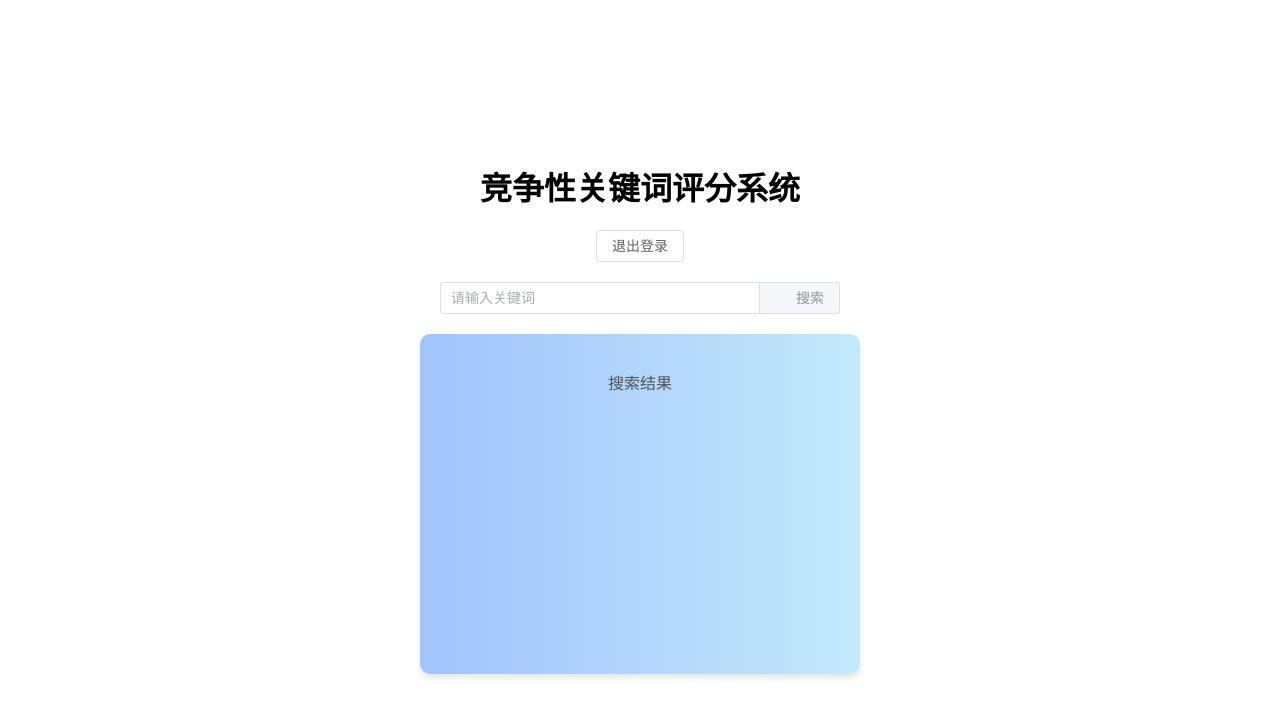
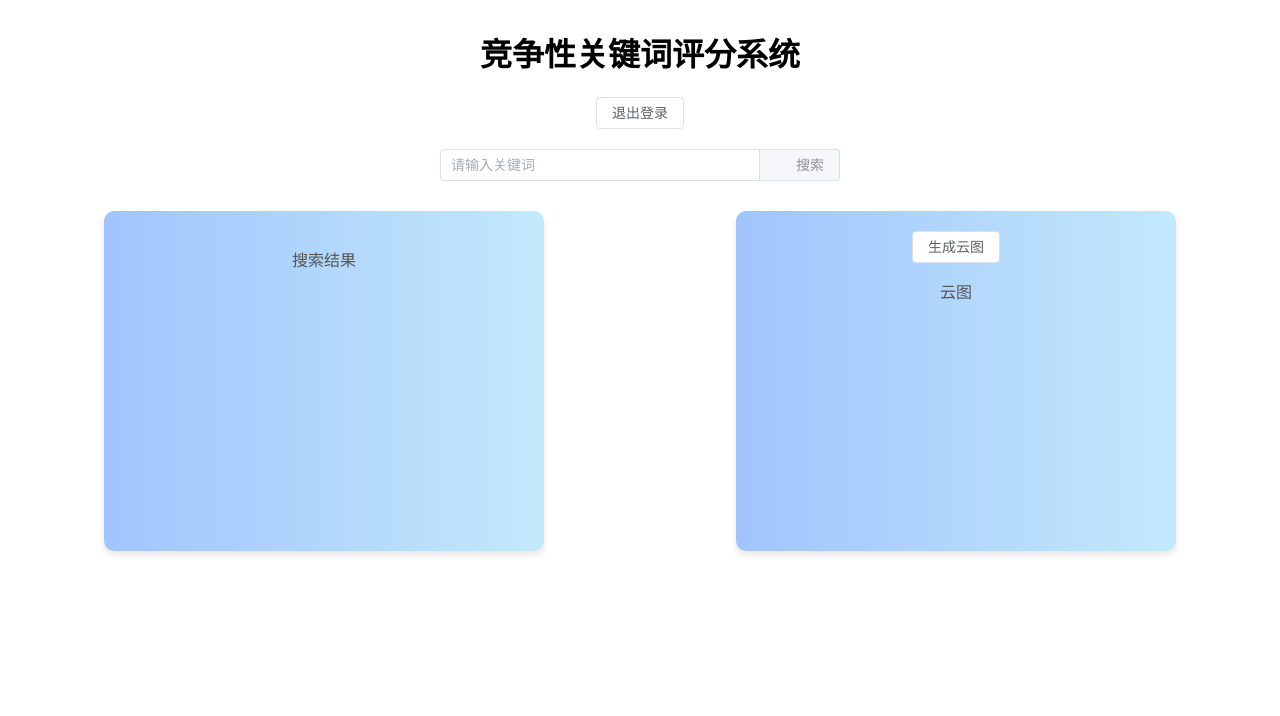
Before and after one commit to Krysta1ll/CompetitionSystem, a Vue app in the folder frontend/: page /user in a window 1280 px wide. Shown: the top 716 px of the page. Built offline with nearby package versions, Linux system fonts and the light colour scheme; sample sign-in values are in the browser's storage.

Commit message:
美化了用户界面，加入了云图功能

```diff
--- a/frontend/package.json
+++ b/frontend/package.json
@@ -9,10 +9,13 @@
   },
   "dependencies": {
     "axios": "^1.6.2",
+    "echarts": "^5.4.3",
+    "echarts-wordcloud": "^2.1.0",
     "element-plus": "^2.4.2",
     "vue": "^3.3.8",
     "vue-router": "^4.2.5",
-    "vue-wordcloud": "^1.1.1"
+    "vue-wordcloud": "^1.1.1",
+    "wordcloud": "^1.2.2"
   },
   "devDependencies": {
     "@vitejs/plugin-vue": "^4.4.0",
--- a/frontend/src/main.js
+++ b/frontend/src/main.js
@@ -1,15 +1,20 @@
-import {createApp} from 'vue'
+import {createApp, ref} from 'vue'
 import App from './App.vue'
 import router from '../router'
 import ElementPlus from 'element-plus'
 import 'element-plus/dist/index.css'
 import axios from "axios";
 import VueWordCloud from "vue-wordcloud";
-
+import * as echarts from 'echarts/core';
+import { CanvasRenderer } from 'echarts/renderers';
+import 'echarts-wordcloud'
+const globalVariable = ref([]);
 const app = createApp(App)
+echarts.use([ CanvasRenderer]);
 //全局设置axios
 app.component('vue-wordcloud', VueWordCloud)
 app.config.globalProperties.$axios = axios;
+app.provide('globalVar', globalVariable);
 axios.defaults.baseURL = "http://localhost:8080"
 app.use(router)
 app.use(ElementPlus)
--- a/frontend/src/views/UserView.vue
+++ b/frontend/src/views/UserView.vue
@@ -1,11 +1,7 @@
 <template>
-    <div class="user-keywords">
-        <!-- 居中放置框体 -->
+    <header class="header">
+        <h1>竞争性关键词评分系统</h1>
 
-        <div class="center-container">
-            <header>
-                <h1 style="align-items: center">竞争性关键词评分系统</h1>
-            </header>
         <el-button class="logout-button" @click="logout">退出登录</el-button>
         <!-- 移动搜索栏到框体外部 -->
         <el-input
@@ -18,8 +14,13 @@
                 <el-button icon="el-icon-search" @click="fetchKeywords">搜索</el-button>
             </template>
         </el-input>
+    </header>
+    <div class="user-keywords">
+        <!-- 居中放置框体 -->
 
-            <!-- 添加框体，并调整内部样式 -->
+        <div class="center-container">
+
+
             <div class="glass-box">
                 <p>搜索结果</p>
                 <div v-if="keywords.length > 0" class="keywords-list">
@@ -27,36 +28,44 @@
                         v-for="(keyword, index) in keywords"
                         :key="index"
                         class="keyword-item"
-                        @mouseenter="showCompetitiveness(keyword.comp)"
-                        @mouseleave="hideCompetitiveness()"
                     >
                         <span>{{ keyword.k }}</span>
-                        <el-rate v-model="ratings[index]" show-text @change="rateKeyword(index)"></el-rate>
-                    </div>
-                </div>
-                <!-- 显示竞争度 -->
-                <div v-if="showCompetitive" class="competitive-info">
-                    竞争度: {{ currentCompetitiveness }}
+                        <span class="competitiveness">竞争度: {{ keyword.comp }}</span>
+                        <el-tooltip class="item" effect="dark" placement="top" :content="'评分: ' + ratings[index]">
+                            <el-rate v-model="ratings[index]"  @change="rateKeyword(index)"></el-rate>
+                        </el-tooltip>
                     </div>
                 </div>
             </div>
 
+            <div class="glass-box">
+                <el-button @click="generateWordCloud">生成云图</el-button>
+                <p>云图</p>
+                <div ref="wordCloud" class="echarts-word-cloud"></div>
+                <!-- 在这里放置您的云图组件 -->
+
             </div>
+        </div>
+
+    </div>
+
+
 </template>
 
 <script>
 import axios from "axios";
-import index from "@/views/Index.vue";
-import VueWordCloud from "vue-wordcloud";
+import * as echarts from 'echarts/core';
+
+import { CanvasRenderer } from 'echarts/renderers';
+
+// 注册词云图和渲染器
+echarts.use([CanvasRenderer]);
+
 export default {
     components: {
-        VueWordCloud,
+        // 您的组件
     },
-    computed: {
-        index() {
-            return index
-        }
-    },
+
     data() {
         return {
             searchQuery: "",
@@ -67,53 +76,72 @@ export default {
             email: "",
             showCompetitive: false, // 是否显示竞争度
             currentCompetitiveness: "", // 当前关键词的竞争度
-            wordCloudData: [
-                { text: "词汇1", value: 10 },
-                { text: "词汇2", value: 8 },
-                { text: "词汇3", value: 6 },
-                { text: "词汇4", value: 4 },
-                { text: "词汇5", value: 2 },
-            ],
         };
     },
+
+    computed: {
+
+    },
+
     created() {
         if (!localStorage.getItem("userToken_user")) this.$router.push("/");
         const token = localStorage.getItem('userToken_user');
-        console.log(token);
         axios.defaults.headers.common['token'] = `${token}`;
     },
+
+
+
     methods: {
-        showCompetitiveness(competitiveness) {
-            this.currentCompetitiveness = competitiveness;
-            this.showCompetitive = true;
-        },
-
-        // 鼠标移出时隐藏竞争度
-        hideCompetitiveness() {
-            this.showCompetitive = false;
-        },
-
         logout() {
-            // 移除JWT Token
             localStorage.removeItem('userToken_user');
-            // 清空用户信息（如果有的话）
             this.user = '';
             this.username = '';
             this.email = '';
-            // 重定向到登录页面
             this.$router.push("/");
+        },
+        generateWordCloud() {
+            // 使用 ref 获取 wordCloud 元素
+            const chart = echarts.init(this.$refs.wordCloud);
+
+            // 从 this.keywords 中获取数据，转换为云图数据格式
+            const wordCloudData = this.keywords.map(keyword => ({
+                name: keyword.k,
+                value: keyword.comp
+            }));
+
+            // 设置云图的配置项
+            const option = {
+                series: [{
+                    type: 'wordCloud',
+                    gridSize: 2,
+                    sizeRange: [12, 50],
+                    rotationRange: [-90, 90],
+                    shape: 'pentagon',
+                    width: '100%',
+                    height: '100%',
+                    textStyle: {
+                        normal: {
+                            color: () => {
+                                return 'rgb(' + [
+                                    Math.round(Math.random() * 255),
+                                    Math.round(Math.random() * 255),
+                                    Math.round(Math.random() * 255)
+                                ].join(',') + ')';
+                            }
+                        }
+                    },
+                    data: wordCloudData
+                }]
+            };
+
+            // 使用 setOption 方法设置云图配置
+            chart.setOption(option);
         },
         fetchKeywords() {
             axios.get(`/models/${this.searchQuery}`)
                 .then(response => {
-                    // 清空原有数据
-                    this.keywords = [];
-                    this.ratings = [];
-                    // 添加搜索结果
                     this.keywords = response.data.data;
-                    // 初始化评分数组
                     this.ratings = new Array(this.keywords.length).fill(0);
-                    console.log(response.data.data);
                 })
                 .catch(error => {
                     console.error('搜索失败', error);
@@ -121,30 +149,23 @@ export default {
                 });
         },
         rateKeyword(index) {
-            // 发送评分到后端或进行其他操作
             const keyword = this.keywords[index];
             const rating = this.ratings[index];
-            // 可以在这里将评分信息发送到后端保存，示例代码如下：
-            // axios.post('/ratings', { keywordId: keyword.id, rating: rating })
-            //     .then(response => {
-            //         this.$message.success('评分成功');
-            //     })
-            //     .catch(error => {
-            //         console.error('评分失败', error);
-            //         this.$message.error('评分过程中发生错误');
-            //     });
+            // 发送评分到后端的逻辑
         },
     }
 }
 </script>
+
 <style>
 
 .center-container {
     display: flex;
-    flex-direction: column;
-    align-items: center;
-    justify-content: center;
-    height: 100vh; /* 让内容垂直居中 */
+    flex-direction: row; /* 水平排列子元素 */
+    align-items: flex-start;
+    justify-content: space-around;
+    flex-wrap: wrap;
+    height: auto; /* 自动高度 */
 }
 
 .search-input {
@@ -158,8 +179,8 @@ export default {
     border-radius: 10px;
     padding: 20px;
     box-shadow: 0 4px 6px rgba(0, 0, 0, 0.1);
-    width: 400px;
     height: 300px;
+    width: 45%;
     max-width: 400px;
     color: #555; /* 修改字体颜色 */
     display: flex;
@@ -167,14 +188,23 @@ export default {
     align-items: center;
     background: rgba(255, 255, 255, 0.7);
     background: linear-gradient(to right, #a1c4fd 0%, #c2e9fb 100%);
+    flex: 1;
+    margin: 10px;
+
 }
-
 .keyword-item {
     display: flex;
     align-items: center;
+    justify-content: space-between; /* 调整为平均分布 */
     margin-bottom: 10px;
-    font-size: 18px; /* 调整字体大小 */
-    color: #333; /* 修改字体颜色 */
+    font-size: 18px;
+    color: #333;
+}
+
+.competitiveness {
+    margin-left: 10px;
+    color: #666;
+    font-size: 15px;
 }
 
 .logout-button {
@@ -189,12 +219,15 @@ export default {
 .logout-button:hover {
     background-color: #ff7875; /* 深一点的红色 */
 }
-.competitive-info {
-    margin-top: 5px;
-    font-size: 14px;
-    color: #555;
+.header {
+    flex-direction: column;
+    align-items: center;
+    justify-content: center;
+    display: flex;
 }
-.wordcloud-container {
-     margin-top: 20px;
+
+.echarts-word-cloud {
+    width: 100%;
+    height: 400px;
 }
 </style>
```
Also changed, not shown: 2 other files (tests, documents, lock files or other folders). Lines whose indentation alone changed are shown as unchanged.
